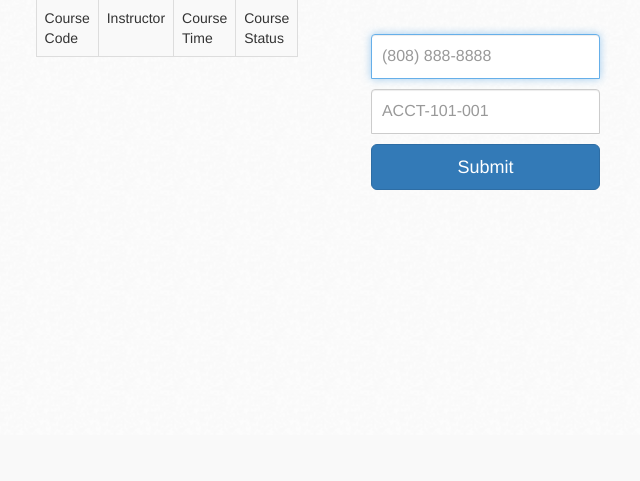
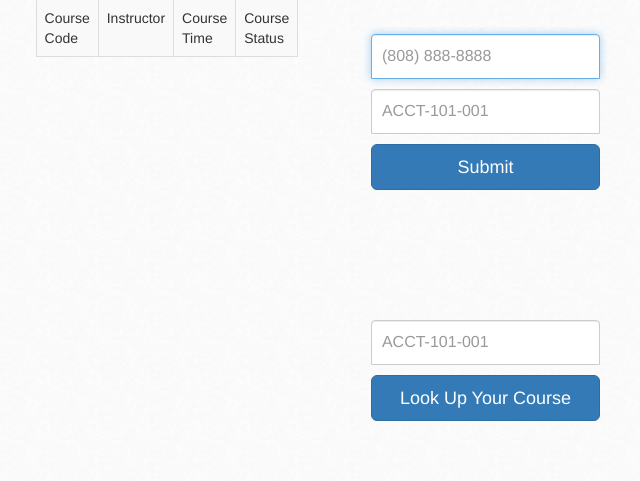
Before and after one commit to dhruvmah/Penn-Course-Monkey, a Flask app: template templates/courses.html in a window 1280 px wide. Shown: the part 365-846 px from the top of the page, without its empty margins (92-732 px from the left). Before the commit the page ends 555 px from the top, so only its background shows below. Run offline with Flask 2, Linux system fonts and the light colour scheme; the template is opened without the code that fills it, so the values that code supplies are empty; some libraries are stand-ins or nearby versions.

```diff
--- a/templates/courses.html
+++ b/templates/courses.html
@@ -92,6 +92,21 @@
         <button class="btn btn-lg btn-primary btn-block" type="submit">Submit</button>
 
       </form>
+
+      <br/>
+      <br/>
+      <br/>
+      <br/>
+      <div id="form">
+      <!-- <form class="form-signin" action="/course/" method="post" target="hidden_iframe" onsubmit="submitted=true;"> -->
+      <form class="form-signin" action="/course/" method="post">
+        <h2 class="form-signin-heading"></h2>
+        <input type="text" class="form-control" name="course_id" placeholder="ACCT-101-001" required autofocus>
+        <button class="btn btn-lg btn-primary btn-block" type="submit">Look Up Your Course</button>
+        <!-- <button>Check Course Status</button> -->
+      </form>
+
+
     </div>
 
 </div>
```
